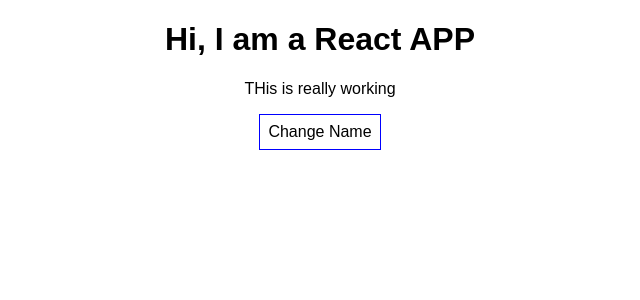
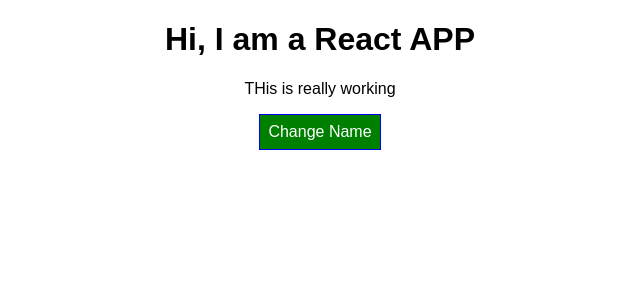
Before and after one commit to anish732/My-app, a React (Create React App) app in the folder react-guid/: page / in a window 1280 px wide. Shown: the top 300 px of the page, without its empty margins (320-960 px from the left). Built offline with nearby package versions, Linux system fonts and the light colour scheme.

Commit message:
dynemically add classname

```diff
--- a/react-guid/src/App.css
+++ b/react-guid/src/App.css
@@ -1,3 +1,11 @@
 .App {
   text-align: center;
 }
+
+.red {
+  color: red;
+}
+
+.bold {
+  font-weight: bold;
+}
--- a/react-guid/src/App.js
+++ b/react-guid/src/App.js
@@ -40,7 +40,8 @@
 
   render() {
     const style = {
-      backgroundColor: "white",
+      backgroundColor: "green",
+      color: "white",
       font: "inherit",
       border: "1px solid blue",
       padding: "8px",
@@ -64,12 +65,22 @@
           })}
         </div>
       );
+      style.backgroundColor = "red";
+    }
+
+    const classes = [];
+
+    if (this.state.persons.length < 3) {
+      classes.push("red");
+    }
+    if (this.state.persons.length < 2) {
+      classes.push("bold");
     }
 
     return (
       <div className="App">
         <h1>Hi, I am a React APP</h1>
-        <p>THis is really working</p>
+        <p className={classes.join(" ")}> THis is really working</p>
 
         <button style={style} onClick={this.togglePersonHandler}>
           Change Name
```
